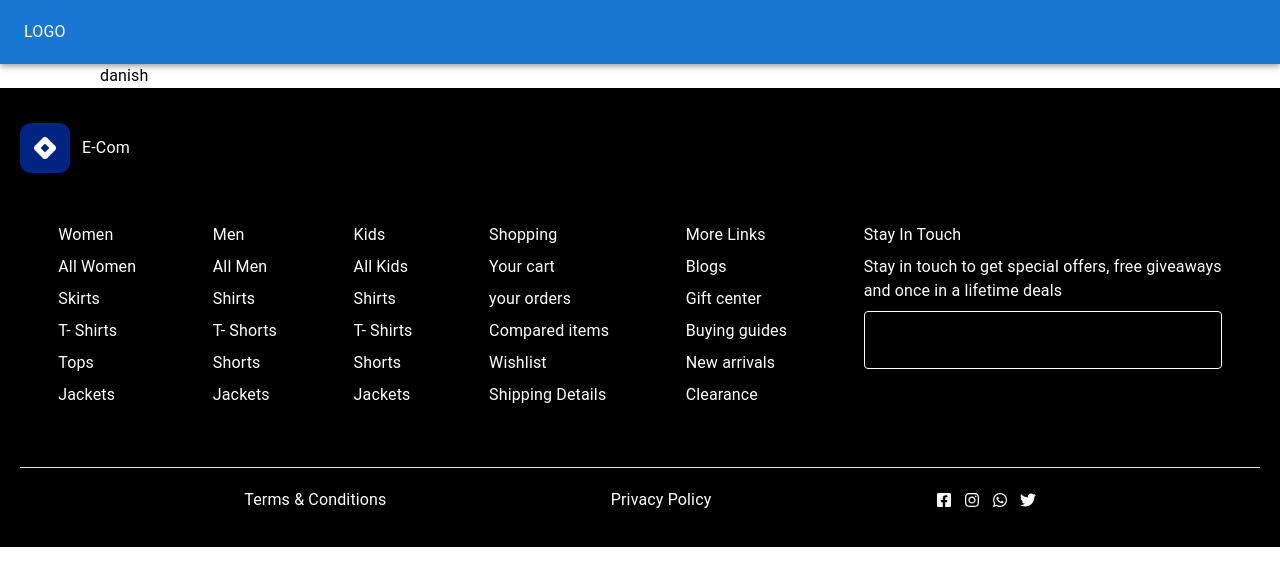
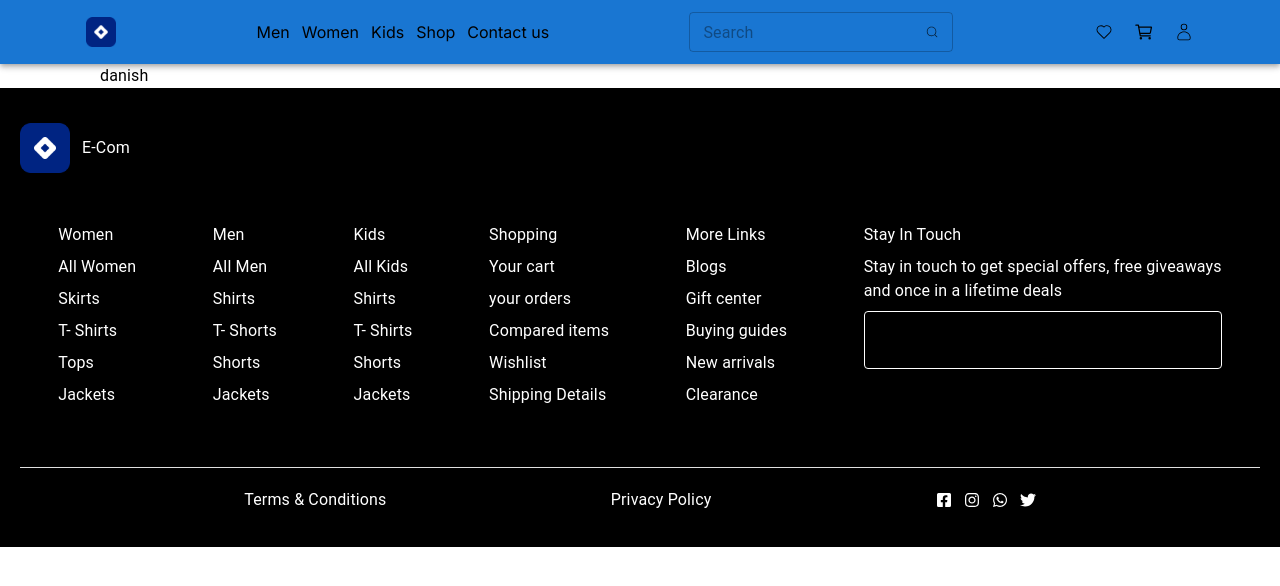
Before and after one commit to Danish-khan93/ecom, a Next.js app: page / in a window 1280 px wide. Shown: the top 586 px of the page. Built offline with nearby package versions, Linux system fonts and the light colour scheme; no server answers.

Commit message:
make header navigation debouce component

```diff
--- /dev/null
+++ b/src/component/DebounceSearch.tsx
@@ -0,0 +1,13 @@
+"use client";
+import React, { FC } from "react";
+import { OutlinedInput } from "@mui/material";
+import { CiSearch } from "react-icons/ci";
+const DebounceSearch: FC = () => {
+  const handleChange = (e: React.ChangeEvent<HTMLInputElement>) => {
+    console.log(e?.target?.value);
+  };
+
+  return <OutlinedInput placeholder="Search" endAdornment={<CiSearch />} onChange={handleChange} size="small"/>;
+};
+
+export default DebounceSearch;
--- a/src/component/Footer.tsx
+++ b/src/component/Footer.tsx
@@ -1,5 +1,5 @@
 "use client";
-import React from "react";
+import React, { FC } from "react";
 import { Box, Typography, Divider } from "@mui/material";
 import Image from "next/image";
 import logo from "../../public/assets/images/logo.png";
@@ -12,7 +12,7 @@ import { FaFacebookSquare } from "react-icons/fa";
 import { FaInstagram } from "react-icons/fa";
 import { FaWhatsapp } from "react-icons/fa";
 import { FaTwitter } from "react-icons/fa";
-const Footer = () => {
+const Footer: FC = () => {
   const { control, handleSubmit } = useForm<FORMTYPEFORGOTPASS>({
     defaultValues: {
       email: "",
--- a/src/component/Header.tsx
+++ b/src/component/Header.tsx
@@ -1,11 +1,44 @@
-import React from "react";
+import React, { FC } from "react";
 import { Box, AppBar, Toolbar, Typography } from "@mui/material";
-const Header = () => {
+import logo from "../../public/assets/images/logo.png";
+import Image from "next/image";
+import Link from "next/link";
+import { headerLink } from "@/constant/header";
+import { DebounceSearch } from "@/component";
+import { IoCartOutline } from "react-icons/io5";
+import { CiHeart } from "react-icons/ci";
+import { CiUser } from "react-icons/ci";
+const Header: FC = () => {
   return (
-    <AppBar position="static" className="bg-[#000]">
-      <Toolbar>
+    <AppBar position="static" className="bg-[#fff]">
+      <Toolbar className="flex justify-around items-center gap-4">
         <Box>
-          <Typography>LOGO</Typography>
+          <Link href={"/"}>
+            <Image src={logo} alt="logo" priority width={30} height={30} />
+          </Link>
+        </Box>
+        <Box className="flex gap-3">
+          {headerLink.map((value, index) => {
+            return (
+              <Link className="text-[#000]" key={index} href={value.link}>
+                {value.title}
+              </Link>
+            );
+          })}
+        </Box>
+        <Box>
+          <DebounceSearch />
+        </Box>
+        <Box className="flex gap-5">
+          <Link href={"/wishlist"}>
+            <CiHeart className="text-[#000] text-[20px]" />
+          </Link>
+          <Link href={"/cart"}>
+            <IoCartOutline className="text-[#000] text-[20px]" />
+          </Link>
+          <Link href={"/signup"}>
+            <CiUser className="text-[#000] text-[20px]" />
+          </Link>
         </Box>
       </Toolbar>
     </AppBar>
--- a/src/component/Otp.tsx
+++ b/src/component/Otp.tsx
@@ -1,8 +1,8 @@
-import React from "react";
+import React, { FC } from "react";
 import OtpInput from "react-otp-input";
 import { Controller } from "react-hook-form";
-
-const Otp = ({ control, name }: any) => {
+import { OTPFIELD } from "@/type/formFieldType";
+const Otp: FC<OTPFIELD> = ({ control, name }) => {
   return (
     <Controller
       name={name}
--- a/src/component/index.ts
+++ b/src/component/index.ts
@@ -5,4 +5,5 @@ import InputField from "./InputField";
 import ComButton from "./ComButton";
 import ComCheckBox from "./ComCheckBox";
 import Otp from "./Otp";
-export {Header,Footer,Container ,InputField,ComButton,ComCheckBox,Otp}
+import DebounceSearch from "./DebounceSearch";
+export {Header,Footer,Container ,InputField,ComButton,ComCheckBox,Otp,DebounceSearch}
--- /dev/null
+++ b/src/constant/header.ts
@@ -0,0 +1,22 @@
+export const headerLink = [
+    {
+    title:"Men",
+    link:"/men"
+    },
+    {
+    title:"Women",
+    link:"/women"
+    },
+    {
+    title:"Kids",
+    link:"/Kids"
+    },
+    {
+    title:"Shop",
+    link:"/shop"
+    },
+    {
+    title:"Contact us",
+    link:"/contactus"
+    },
+]
```
Lines whose indentation alone changed are shown as unchanged.
